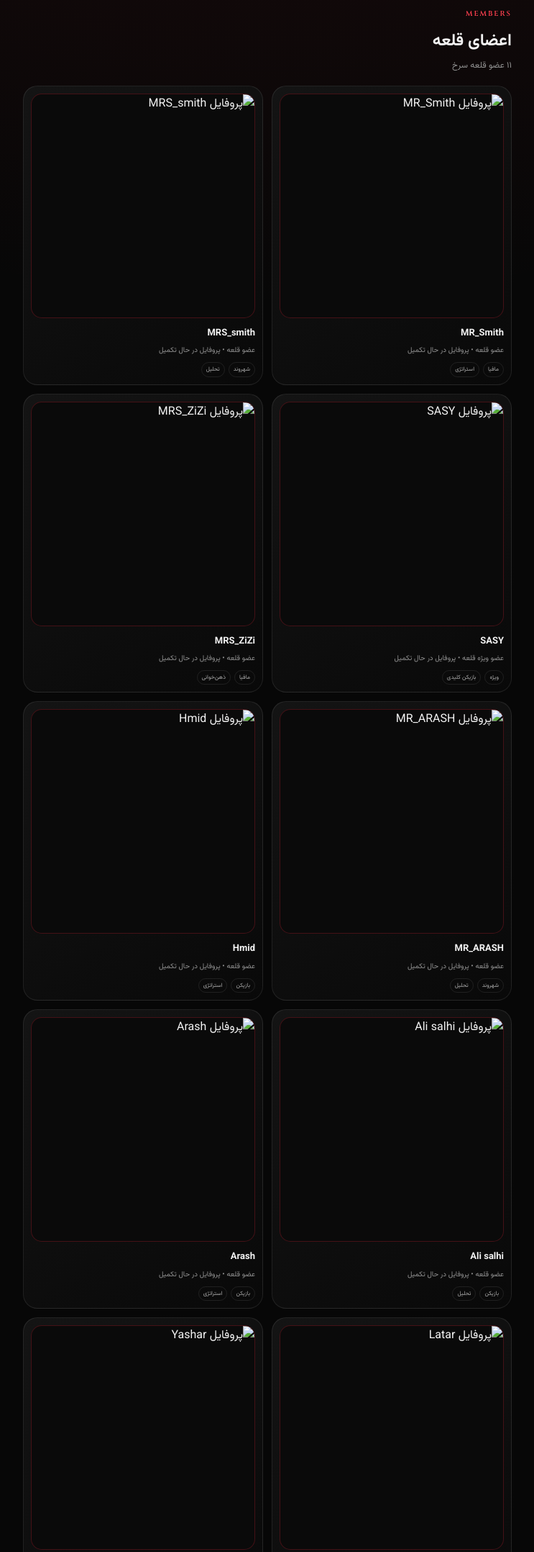
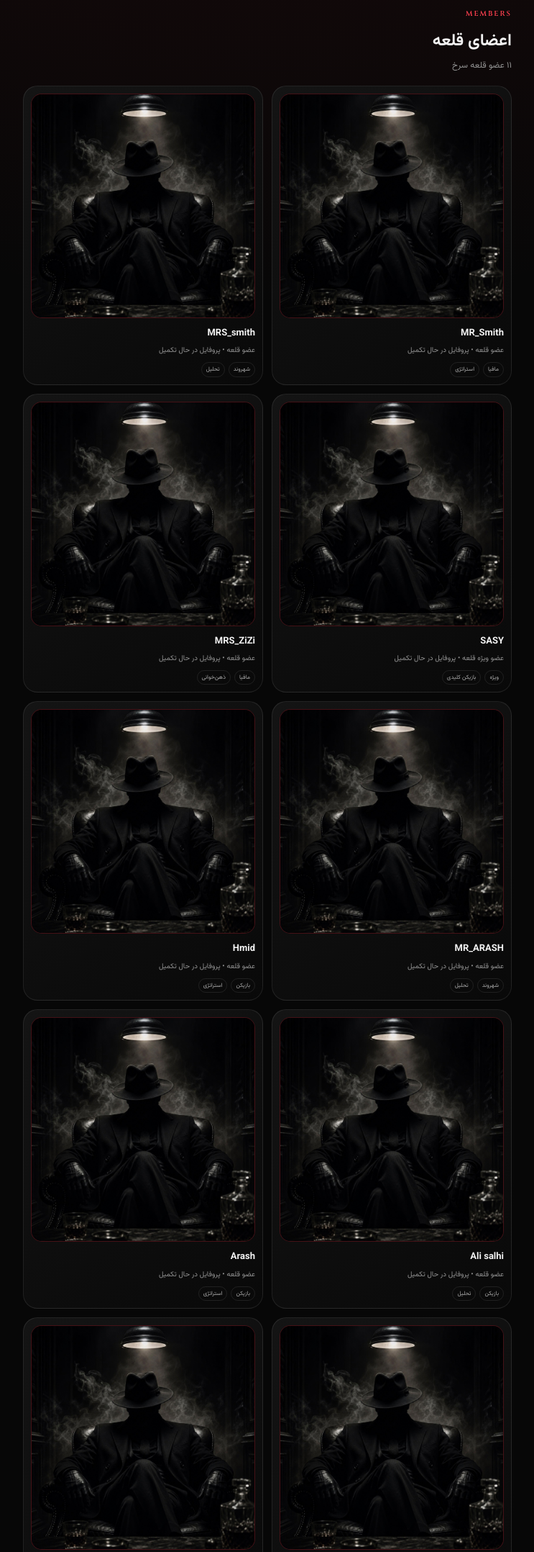
Before and after one commit to esteghlalpage123-cpu/red-castle-time, a plain HTML site: page index.html in a window 1280 px wide. Shown: the part 860-3016 px from the top of the page at 72% size, without its empty margins (268-1011 px from the left). Drawn offline with Linux system fonts and the light colour scheme.

Commit message:
Add files via upload

```diff
--- a/index.html
+++ b/index.html
@@ -27,17 +27,17 @@
 <section class="hero reveal"><img class="hero-logo" src="logo.png" alt="لوگوی Red Castle Time" onerror="this.style.display='none';this.nextElementSibling.style.display='grid';"><div class="logo-fallback" aria-label="Red Castle Time">RCT</div><div class="eyebrow">RED CASTLE TIME</div><h1>قلعه سرخ</h1><p>جایی برای بازی، اعتماد، ذهن‌خوانی و رقابت؛ هر تصمیم می‌تواند سرنوشت بازی را عوض کند.</p><a class="btn" href="#about">ورود به قلعه</a></section>
 <section class="section reveal" id="about"><div class="section-head"><span class="eyebrow">ABOUT US</span><h2>درباره قلعه سرخ</h2></div><div class="panel"><p>قلعه سرخ یک کلن مافیایی با تمرکز بر بازی حرفه‌ای، هماهنگی تیمی و رقابت سالم است. اینجا هر بازیکن باید بتواند فکر کند، اعتماد بسازد و در لحظه درست تصمیم بگیرد.</p><div class="quote">«در قلعه سرخ، اعتماد یک انتخاب نیست؛ یک آزمون است.»</div></div></section>
 <section class="section reveal" id="members"><div class="section-head"><span class="eyebrow">MEMBERS</span><h2>اعضای قلعه</h2><p>۱۱ عضو قلعه سرخ</p></div><div class="members">
-<div class="member"><img class="avatar" src="assets/player-profile.png" alt="پروفایل MR_Smith"><h3>MR_Smith</h3><p>عضو قلعه • پروفایل در حال تکمیل</p><div class="tags"><span class="tag">مافیا</span><span class="tag">استراتژی</span></div></div>
-<div class="member"><img class="avatar" src="assets/player-profile.png" alt="پروفایل MRS_smith"><h3>MRS_smith</h3><p>عضو قلعه • پروفایل در حال تکمیل</p><div class="tags"><span class="tag">شهروند</span><span class="tag">تحلیل</span></div></div>
-<div class="member"><img class="avatar" src="assets/player-profile.png" alt="پروفایل SASY"><h3>SASY</h3><p>عضو ویژه قلعه • پروفایل در حال تکمیل</p><div class="tags"><span class="tag">ویژه</span><span class="tag">بازیکن کلیدی</span></div></div>
-<div class="member"><img class="avatar" src="assets/player-profile.png" alt="پروفایل MRS_ZiZi"><h3>MRS_ZiZi</h3><p>عضو قلعه • پروفایل در حال تکمیل</p><div class="tags"><span class="tag">مافیا</span><span class="tag">ذهن‌خوانی</span></div></div>
-<div class="member"><img class="avatar" src="assets/player-profile.png" alt="پروفایل MR_ARASH"><h3>MR_ARASH</h3><p>عضو قلعه • پروفایل در حال تکمیل</p><div class="tags"><span class="tag">شهروند</span><span class="tag">تحلیل</span></div></div>
-<div class="member"><img class="avatar" src="assets/player-profile.png" alt="پروفایل Hmid"><h3>Hmid</h3><p>عضو قلعه • پروفایل در حال تکمیل</p><div class="tags"><span class="tag">بازیکن</span><span class="tag">استراتژی</span></div></div>
-<div class="member"><img class="avatar" src="assets/player-profile.png" alt="پروفایل Ali salhi"><h3>Ali salhi</h3><p>عضو قلعه • پروفایل در حال تکمیل</p><div class="tags"><span class="tag">بازیکن</span><span class="tag">تحلیل</span></div></div>
-<div class="member"><img class="avatar" src="assets/player-profile.png" alt="پروفایل Arash"><h3>Arash</h3><p>عضو قلعه • پروفایل در حال تکمیل</p><div class="tags"><span class="tag">بازیکن</span><span class="tag">استراتژی</span></div></div>
-<div class="member"><img class="avatar" src="assets/player-profile.png" alt="پروفایل Latar"><h3>Latar</h3><p>عضو قلعه • پروفایل در حال تکمیل</p><div class="tags"><span class="tag">بازیکن</span><span class="tag">تحلیل</span></div></div>
-<div class="member"><img class="avatar" src="assets/player-profile.png" alt="پروفایل Yashar"><h3>Yashar</h3><p>عضو قلعه • پروفایل در حال تکمیل</p><div class="tags"><span class="tag">بازیکن</span><span class="tag">استراتژی</span></div></div>
-<div class="member"><img class="avatar" src="assets/player-profile.png" alt="پروفایل MMD Ahvazi"><h3>MMD Ahvazi</h3><p>عضو قلعه • پروفایل در حال تکمیل</p><div class="tags"><span class="tag">بازیکن</span><span class="tag">تحلیل</span></div></div>
+<div class="member"><img class="avatar" src="player-profile.png" alt="پروفایل MR_Smith"><h3>MR_Smith</h3><p>عضو قلعه • پروفایل در حال تکمیل</p><div class="tags"><span class="tag">مافیا</span><span class="tag">استراتژی</span></div></div>
+<div class="member"><img class="avatar" src="player-profile.png" alt="پروفایل MRS_smith"><h3>MRS_smith</h3><p>عضو قلعه • پروفایل در حال تکمیل</p><div class="tags"><span class="tag">شهروند</span><span class="tag">تحلیل</span></div></div>
+<div class="member"><img class="avatar" src="player-profile.png" alt="پروفایل SASY"><h3>SASY</h3><p>عضو ویژه قلعه • پروفایل در حال تکمیل</p><div class="tags"><span class="tag">ویژه</span><span class="tag">بازیکن کلیدی</span></div></div>
+<div class="member"><img class="avatar" src="player-profile.png" alt="پروفایل MRS_ZiZi"><h3>MRS_ZiZi</h3><p>عضو قلعه • پروفایل در حال تکمیل</p><div class="tags"><span class="tag">مافیا</span><span class="tag">ذهن‌خوانی</span></div></div>
+<div class="member"><img class="avatar" src="player-profile.png" alt="پروفایل MR_ARASH"><h3>MR_ARASH</h3><p>عضو قلعه • پروفایل در حال تکمیل</p><div class="tags"><span class="tag">شهروند</span><span class="tag">تحلیل</span></div></div>
+<div class="member"><img class="avatar" src="player-profile.png" alt="پروفایل Hmid"><h3>Hmid</h3><p>عضو قلعه • پروفایل در حال تکمیل</p><div class="tags"><span class="tag">بازیکن</span><span class="tag">استراتژی</span></div></div>
+<div class="member"><img class="avatar" src="player-profile.png" alt="پروفایل Ali salhi"><h3>Ali salhi</h3><p>عضو قلعه • پروفایل در حال تکمیل</p><div class="tags"><span class="tag">بازیکن</span><span class="tag">تحلیل</span></div></div>
+<div class="member"><img class="avatar" src="player-profile.png" alt="پروفایل Arash"><h3>Arash</h3><p>عضو قلعه • پروفایل در حال تکمیل</p><div class="tags"><span class="tag">بازیکن</span><span class="tag">استراتژی</span></div></div>
+<div class="member"><img class="avatar" src="player-profile.png" alt="پروفایل Latar"><h3>Latar</h3><p>عضو قلعه • پروفایل در حال تکمیل</p><div class="tags"><span class="tag">بازیکن</span><span class="tag">تحلیل</span></div></div>
+<div class="member"><img class="avatar" src="player-profile.png" alt="پروفایل Yashar"><h3>Yashar</h3><p>عضو قلعه • پروفایل در حال تکمیل</p><div class="tags"><span class="tag">بازیکن</span><span class="tag">استراتژی</span></div></div>
+<div class="member"><img class="avatar" src="player-profile.png" alt="پروفایل MMD Ahvazi"><h3>MMD Ahvazi</h3><p>عضو قلعه • پروفایل در حال تکمیل</p><div class="tags"><span class="tag">بازیکن</span><span class="tag">تحلیل</span></div></div>
 </div></section>
 <section class="section reveal" id="rules"><div class="section-head"><span class="eyebrow">RULES</span><h2>قوانین پایه</h2></div><div class="rules"><div class="rule"><span class="num">۱</span><div>احترام به بازیکنان و رعایت فضای رقابت سالم الزامی است.</div></div><div class="rule"><span class="num">۲</span><div>هماهنگی و نظم بازی از شروع تا پایان باید حفظ شود.</div></div><div class="rule"><span class="num">۳</span><div>تصمیم‌گیری بر اساس اطلاعات بازی و استدلال انجام می‌شود.</div></div></div></section>
 <section class="section reveal" id="scenarios"><div class="section-head"><span class="eyebrow">SCENARIOS</span><h2>سناریوهای مافیا</h2><p>برای مشاهده ترکیب نقش‌ها، روی کارت سناریو بزنید.</p></div><div class="scenario-grid">
```
